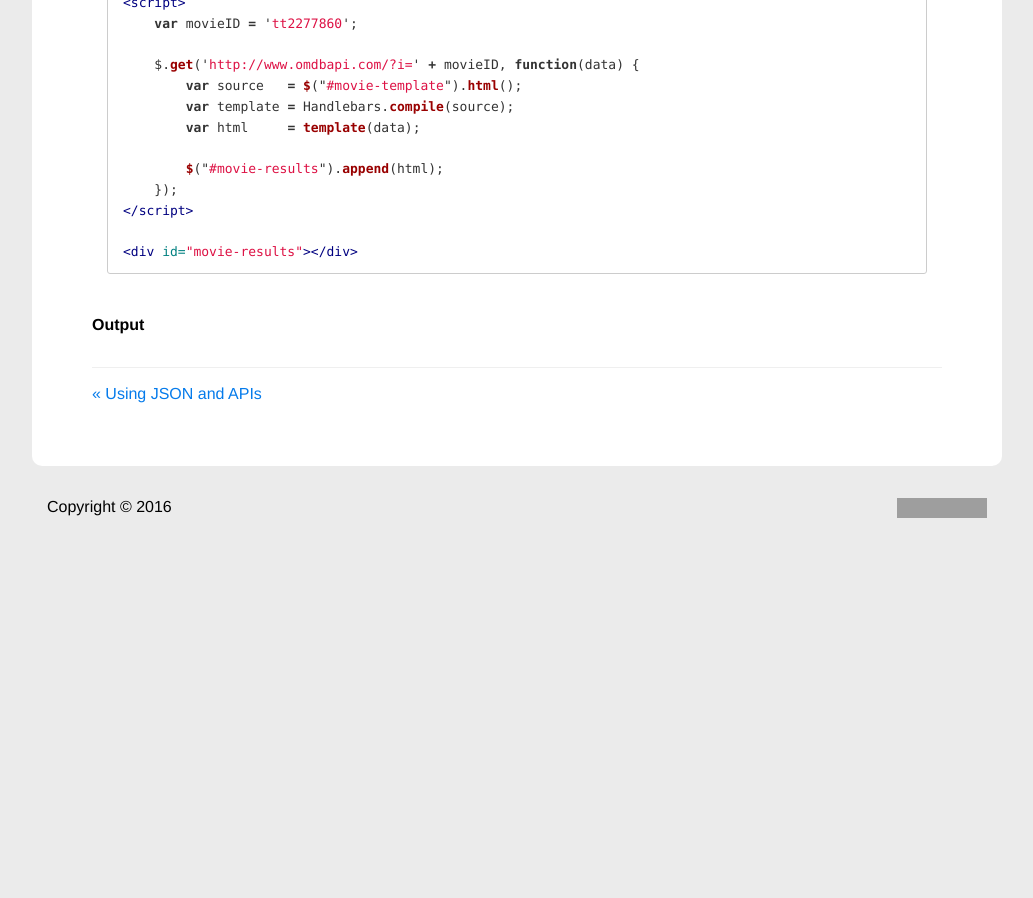
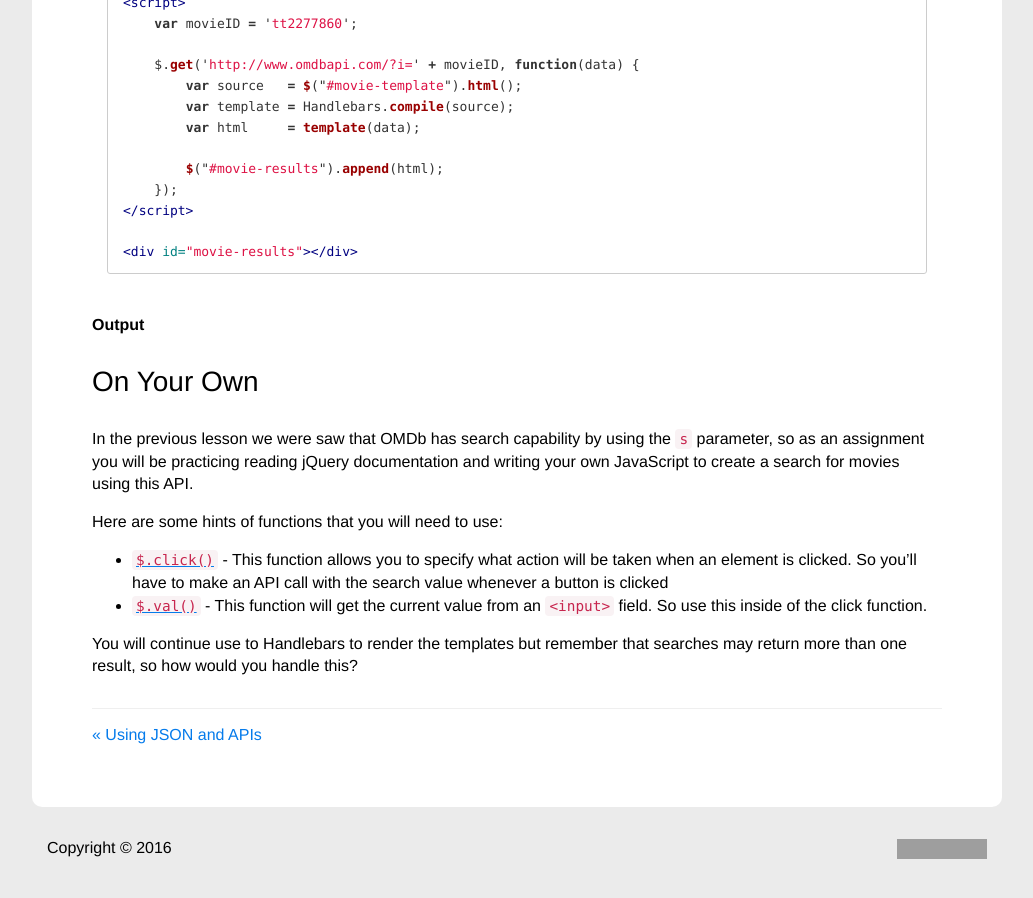
Before and after one commit to allejo/Intro-To-Web, a Jekyll site: the page built from _lessons/chapter-03/lesson-4-javascript-templates.md, in a window 1280 px wide and 900 px high, scrolled down 1872 px. Shown: the whole window, without its empty margins (123-1156 px from the left). Built offline with Jekyll 4.4.1, drawn with Linux system fonts in a browser that asks for light colours; nearby versions of some CDN libraries; comment, search, counter and statistics services are not loaded; before the commit the page ends 2431 px from its top, so only the background shows below that; grey boxes are pictures that could not be loaded.

Commit message:
Add assignment for lesson 4

```diff
--- a/_lessons/chapter-03/lesson-4-javascript-templates.md
+++ b/_lessons/chapter-03/lesson-4-javascript-templates.md
@@ -62,3 +62,14 @@ Next, we will be using Handlebars to compile the template we just got by calling
 {% endcapture %}
 
 {% include sandbox.html sandbox=false code=handlebarsExample frameless=1 lang="html" %}
+
+## On Your Own
+
+In the previous lesson we were saw that OMDb has search capability by using the `s` parameter, so as an assignment you will be practicing reading jQuery documentation and writing your own JavaScript to create a search for movies using this API.
+
+Here are some hints of functions that you will need to use:
+
+- [`$.click()`](http://api.jquery.com/click/) - This function allows you to specify what action will be taken when an element is clicked. So you'll have to make an API call with the search value whenever a button is clicked
+- [`$.val()`](http://api.jquery.com/val/) - This function will get the current value from an `<input>` field. So use this inside of the click function.
+
+You will continue use to Handlebars to render the templates but remember that searches may return more than one result, so how would you handle this?
```
